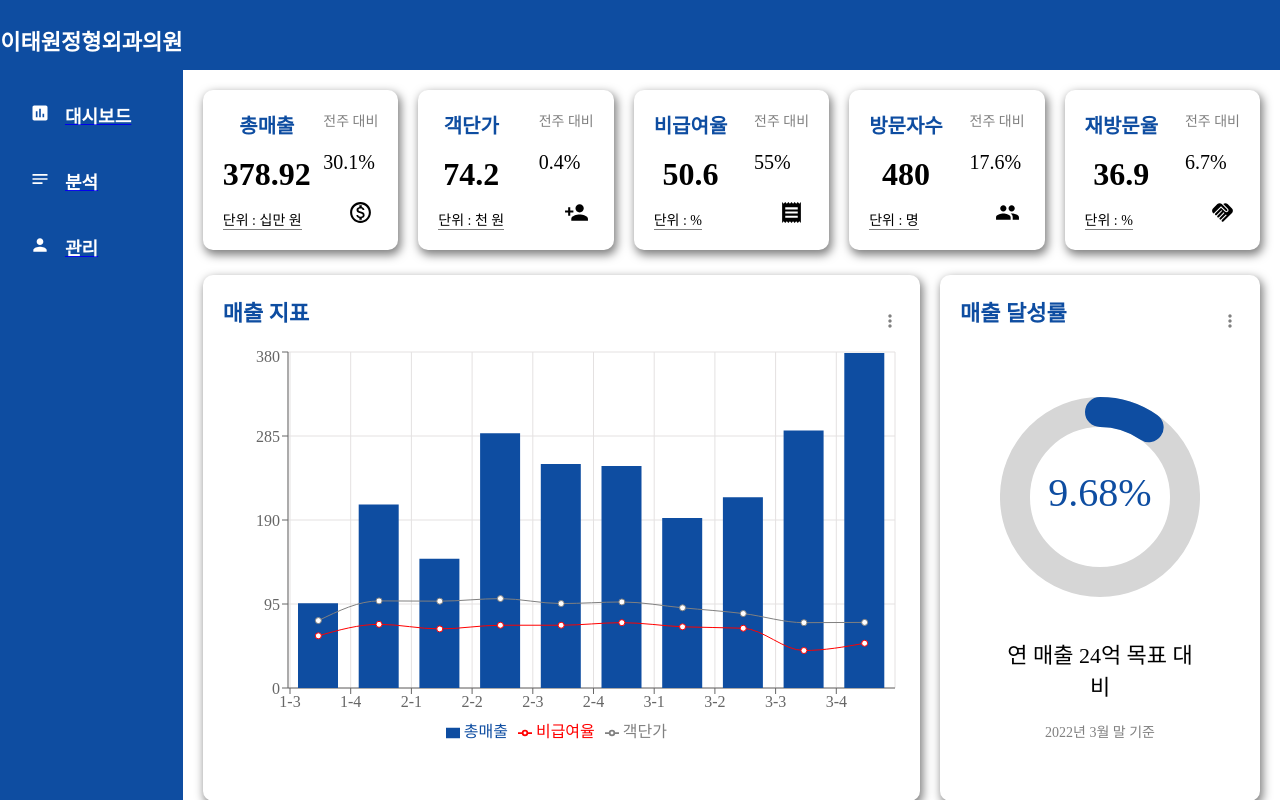
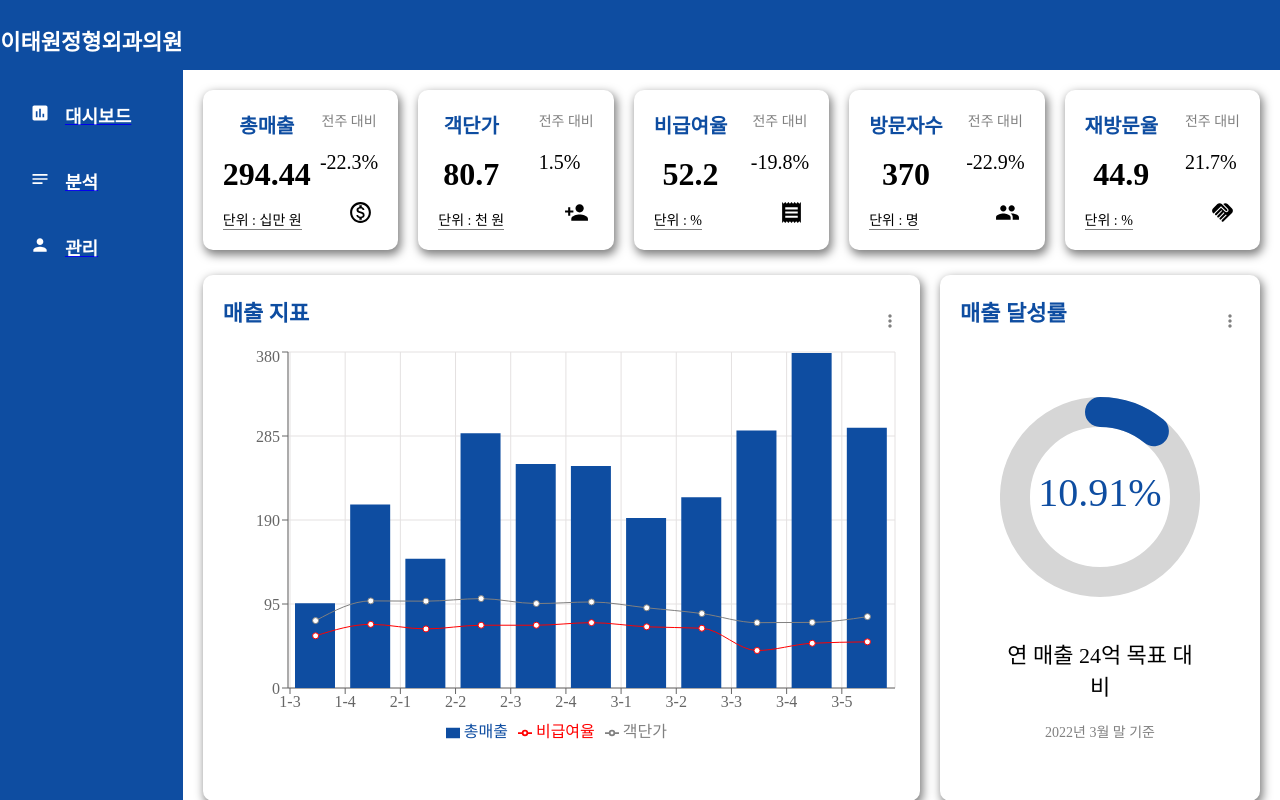
Before and after one commit to irenepark34/itwos_dashboard, a React (Create React App) app: page / in a window 1280 px wide. Shown: the top 800 px of the page. Built offline with nearby package versions, Linux system fonts and the light colour scheme.

Commit message:
april fourth

```diff
--- a/src/components/featured/Featured.jsx
+++ b/src/components/featured/Featured.jsx
@@ -13,8 +13,8 @@ export default function Featured() {
       <div className="bottom">
         <div className="featuredChart" style={{ width: 200, height: 200 }}>
           <CircularProgressbar
-            value={9.68}
-            text={"9.68%"}
+            value={10.91}
+            text={"10.91%"}
             strokeWidth={15}
             styles={buildStyles({
               pathColor: "rgb(14, 77, 161)",
--- a/src/components/widget/Widget.jsx
+++ b/src/components/widget/Widget.jsx
@@ -13,46 +13,46 @@ export default function Widget({ type }) {
     case "총매출":
       data = {
         title: "총매출",
-        value: 378.92,
+        value: 294.44,
         link: "단위 : 십만 원",
         icon: <MonetizationOnOutlinedIcon className="icon" />,
-        percentage: 30.1,
+        percentage: -22.3,
       };
       break;
     case "객단가":
       data = {
         title: "객단가",
-        value: 74.2,
+        value: 80.7,
         link: "단위 : 천 원",
         icon: <PersonAddIcon className="icon" />,
-        percentage: 0.4,
+        percentage: 1.5,
       };
       break;
     case "비급여율":
       data = {
         title: "비급여율",
-        value: 50.6,
+        value: 52.2,
         link: "단위 : %",
         icon: <ReceiptIcon className="icon" />,
-        percentage: 55.0,
+        percentage: -19.8,
       };
       break;
     case "방문자수":
       data = {
         title: "방문자수",
-        value: 480,
+        value: 370,
         link: "단위 : 명",
         icon: <PeopleIcon className="icon" />,
-        percentage: 17.6,
+        percentage: -22.9,
       };
       break;
     case "재방문율":
       data = {
         title: "재방문율",
-        value: 36.9,
+        value: 44.9,
         link: "단위 : %",
         icon: <HandshakeIcon className="icon" />,
-        percentage: 6.7,
+        percentage: 21.7,
       };
       break;
 
--- a/src/dataSource.js
+++ b/src/dataSource.js
@@ -99,17 +99,27 @@ export const weeklyData = [
     신규객단가: 40.8,
     재진객단가: 72.5,
   },
+  {
+    name: "3-5",
+    총매출: 294.44,
+    객단가: 80.7,
+    비급여율: 52.2,
+    방문자수: 370,
+    재방문율: 44.9,
+    신규객단가: 32.1,
+    재진객단가: 73.2,
+  },
 ];
 
 export const widgetData = [
   {
-    name: "3-4",
-    총매출: 378.92,
-    객단가: 74.2,
-    비급여율: 50.6,
-    방문자수: 480,
-    재방문율: 36.9,
-    신규객단가: 40.8,
-    재진객단가: 72.5,
+    name: "3-5",
+    총매출: 294.44,
+    객단가: 80.7,
+    비급여율: 52.2,
+    방문자수: 370,
+    재방문율: 44.9,
+    신규객단가: 32.1,
+    재진객단가: 73.2,
   },
 ];
```
